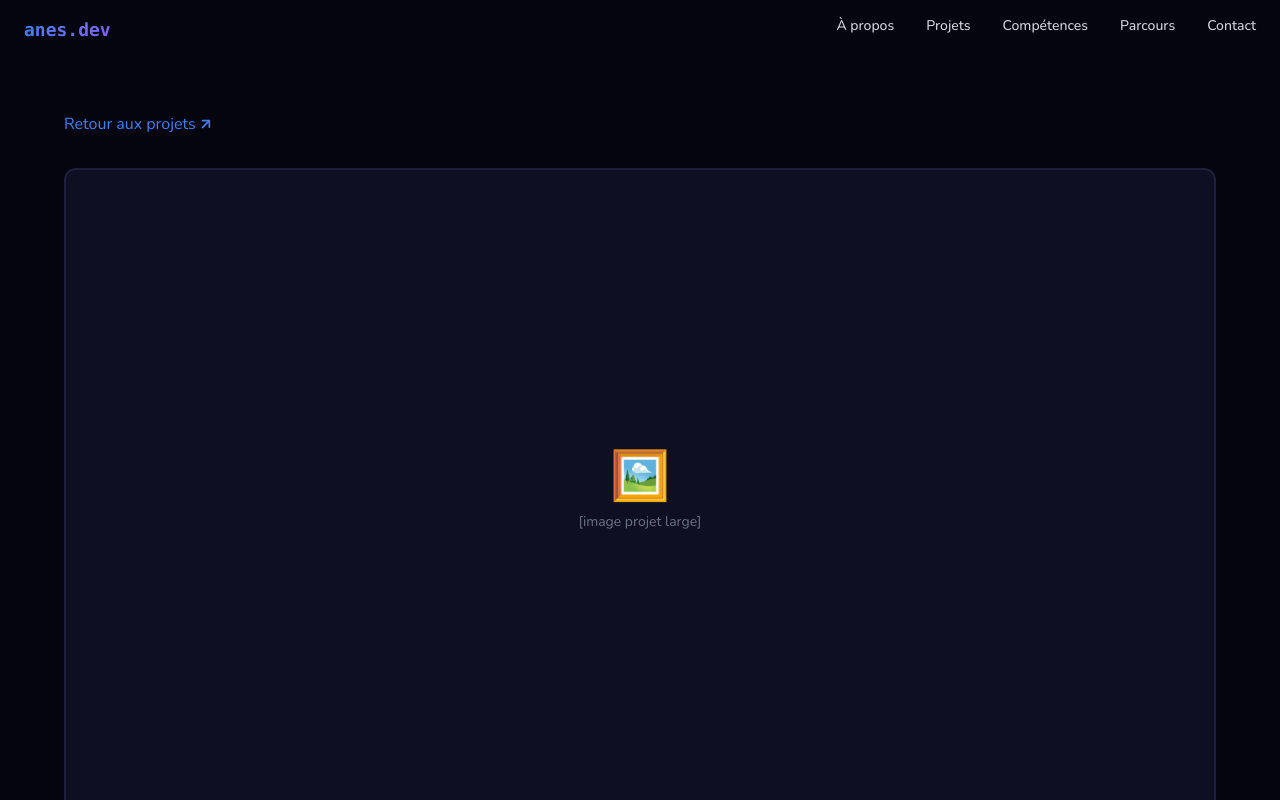
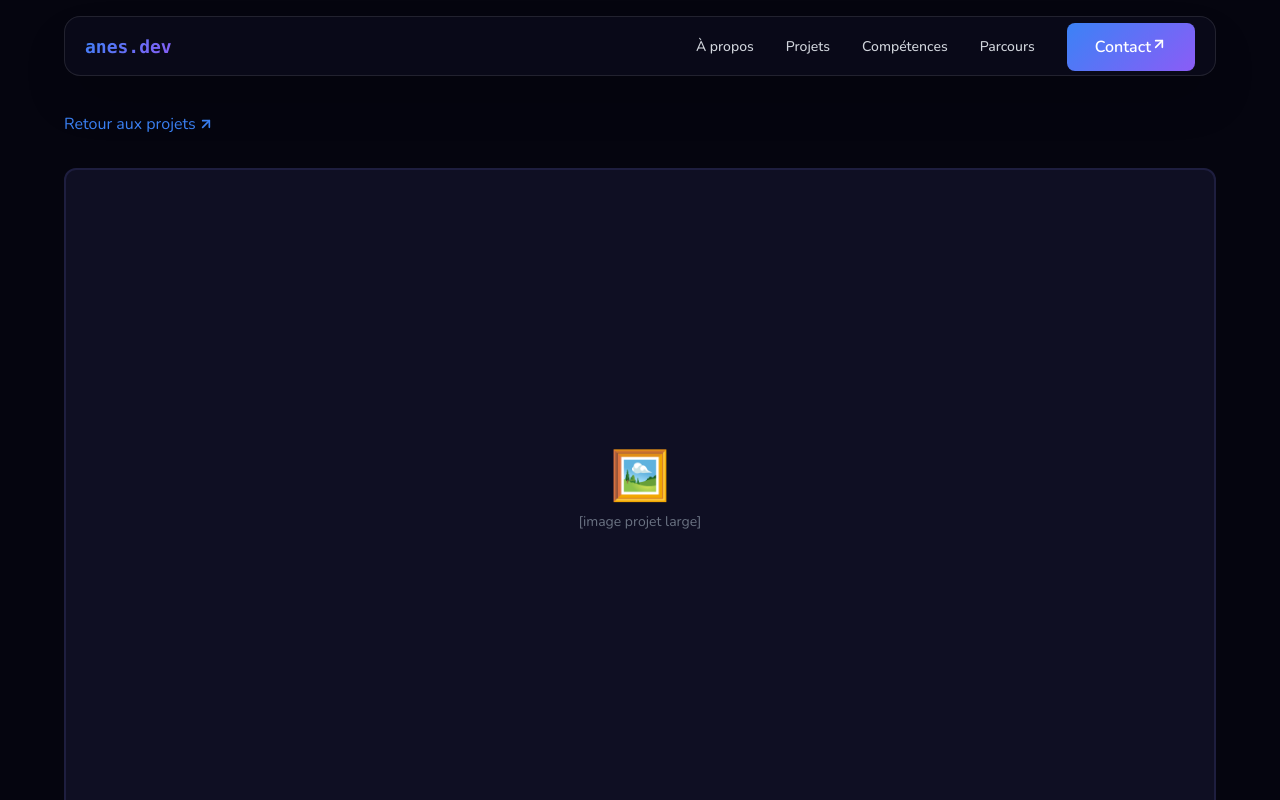
Before and after one commit to AnesHannachi/portfolio-v2, a Next.js app: page /projects/cse-bots in a window 1280 px wide. Shown: the top 800 px of the page. Built offline with nearby package versions, Linux system fonts and the light colour scheme.

Commit message:
fix:navbar shape and the contact button

```diff
--- a/src/app/projects/[slug]/page.jsx
+++ b/src/app/projects/[slug]/page.jsx
@@ -1,19 +1,8 @@
-'use client';
+import ProjectDetail from '@/components/ProjectDetail';
 
-import { use, useState } from 'react';
-import ProjectDetail from '@/components/ProjectDetail';
-import Navbar from '@/components/Navbar';
-import ContactModal from '@/components/ContactModal';
+export default async function ProjectDetailPage({ params }) {
+  const resolvedParams = await params;
+  const slug = resolvedParams?.slug;
 
-export default function ProjectDetailPage({ params }) {
-  const { slug } = use(params);
-  const [isContactOpen, setIsContactOpen] = useState(false);
-
-  return (
-    <main className="min-h-screen bg-[#05050f] text-white">
-      <Navbar onContactClick={() => setIsContactOpen(true)} />
-      <ProjectDetail slug={slug} />
-      <ContactModal isOpen={isContactOpen} onClose={() => setIsContactOpen(false)} />
-    </main>
-  );
+  return <ProjectDetail slug={slug} />;
 }
--- a/src/components/Navbar.jsx
+++ b/src/components/Navbar.jsx
@@ -1,13 +1,17 @@
 'use client';
 
-import { useState, useEffect, useLayoutEffect, useRef } from 'react';
+import { useState, useEffect, useRef } from 'react';
 import Link from 'next/link';
 import { gsap } from 'gsap';
 import { GoArrowUpRight } from 'react-icons/go';
+import { ArrowUpRight } from 'lucide-react';
 
 export default function Navbar({ onContactClick }) {
   const [isOpen, setIsOpen] = useState(false);
   const [isScrolled, setIsScrolled] = useState(false);
+
+  const mobileNavRef = useRef(null);
+  const cardsRef = useRef([]);
 
   useEffect(() => {
     const handleScroll = () => {
@@ -17,90 +21,280 @@ export default function Navbar({ onContactClick }) {
     return () => window.removeEventListener('scroll', handleScroll);
   }, []);
 
-  const navLinks = [
-    { label: 'À propos', href: '#about' },
-    { label: 'Projets', href: '#projects' },
-    { label: 'Compétences', href: '#skills' },
-    { label: 'Parcours', href: '#parcours' },
-    { label: 'Contact', href: '#contact', onClick: onContactClick },
+  const cardItems = [
+    {
+      label: 'À propos',
+      subLabel: 'Découvrir mon profil',
+      href: '#about',
+    },
+    {
+      label: 'Projets',
+      subLabel: 'Voir mes réalisations',
+      href: '#projects',
+    },
+    {
+      label: 'Compétences',
+      subLabel: 'Stack technique & Outils',
+      href: '#skills',
+    },
+    {
+      label: 'Parcours',
+      subLabel: 'Mon expérience & Formation',
+      href: '#parcours',
+    },
+    {
+      label: 'Contact',
+      subLabel: 'Me contacter',
+      href: '#contact',
+      onClick: onContactClick,
+    },
   ];
 
+  const calculateHeight = () => {
+    const navEl = mobileNavRef.current;
+    if (!navEl) return 60;
+
+    const contentEl = navEl.querySelector('.card-nav-content');
+    if (contentEl) {
+      const wasVisibility = contentEl.style.visibility;
+      const wasPointerEvents = contentEl.style.pointerEvents;
+      const wasPosition = contentEl.style.position;
+      const wasHeight = contentEl.style.height;
+
+      contentEl.style.visibility = 'visible';
+      contentEl.style.pointerEvents = 'auto';
+      contentEl.style.position = 'static';
+      contentEl.style.height = 'auto';
+
+      contentEl.offsetHeight;
+
+      const topBar = 60;
+      const padding = 16;
+      const contentHeight = contentEl.scrollHeight;
+
+      contentEl.style.visibility = wasVisibility;
+      contentEl.style.pointerEvents = wasPointerEvents;
+      contentEl.style.position = wasPosition;
+      contentEl.style.height = wasHeight;
+
+      return topBar + contentHeight + padding;
+    }
+    return 400;
+  };
+
+  useEffect(() => {
+    const navEl = mobileNavRef.current;
+    if (!navEl) return;
+
+    if (isOpen) {
+      const targetHeight = calculateHeight();
+      gsap.to(navEl, {
+        height: targetHeight,
+        duration: 0.4,
+        ease: 'power3.out',
+      });
+      gsap.to(cardsRef.current, {
+        y: 0,
+        opacity: 1,
+        duration: 0.35,
+        ease: 'power3.out',
+        stagger: 0.06,
+        overwrite: 'auto',
+      });
+    } else {
+      gsap.to(cardsRef.current, {
+        y: 20,
+        opacity: 0,
+        duration: 0.2,
+        ease: 'power3.in',
+      });
+      gsap.to(navEl, {
+        height: 60,
+        duration: 0.3,
+        ease: 'power3.inOut',
+      });
+    }
+  }, [isOpen]);
+
+  const toggleMenu = () => {
+    setIsOpen((prev) => !prev);
+  };
+
+  const setCardRef = (i) => (el) => {
+    if (el) cardsRef.current[i] = el;
+  };
+
   return (
+    <div className="fixed top-4 left-1/2 -translate-x-1/2 w-[92%] max-w-6xl z-50 mb-10">
+      {/* Floating Pill Nav Bar */}
       <nav
-      className={`fixed top-0 w-full z-50 transition-all duration-300 ${
-        isScrolled
-          ? 'bg-[#05050f]/80 backdrop-blur-md border-b border-white/10 shadow-sm'
-          : 'bg-transparent border-b border-transparent'
+        ref={mobileNavRef}
+        className={`card-nav ${isOpen ? 'open' : ''} block rounded-2xl shadow-2xl relative overflow-hidden transition-all duration-300 border border-white/10 ${isScrolled ? 'bg-[#0a0a1a]/95 backdrop-blur-xl' : 'bg-[#0a0a1a]/90 backdrop-blur-md'
           }`}
+        style={{ height: '60px' }}
       >
-      <div className="max-w-7xl mx-auto px-6 py-4 flex justify-between ">
-        {/* Logo */}
-        {/* The logo is not working, it should be a link to the hero section*/}
-        {/*make it a link to the hero section*/}
-        <Link href="#hero" className="font-mono text-lg font-bold gradient-text">
+        {/* Top Header Bar */}
+        <div className="h-[60px] flex items-center justify-between px-5 z-[2] relative">
+
+          {/* DESKTOP HEADER (md:flex) */}
+          <div className="hidden md:flex items-center justify-between w-full ">
+            {/* Left: Logo */}
+            <Link href="#hero" className="font-mono text-lg font-bold gradient-text flex items-center gap-2">
               anes.dev
             </Link>
 
-        {/* Desktop Navigation */}
-        <div className="hidden md:flex gap-8">
-          {navLinks.map((link) => (
+            {/* Right: Nav Links + Contact CTA */}
+            <div className="flex items-center gap-8">
               <a
-              key={link.label}
-              href={link.href}
+                href="#about"
+                className="text-gray-300 transition-colors duration-300 text-sm font-medium relative group"
+              >
+                <span className="group-hover:gradient-text">À propos</span>
+                <span className="absolute bottom-0 left-0 w-0 h-0.5 bg-gradient-to-r from-[#3B82F6] to-[#8B5CF6] group-hover:w-full transition-all duration-300"></span>
+              </a>
+              <a
+                href="#projects"
+                className="text-gray-300 transition-colors duration-300 text-sm font-medium relative group"
+              >
+                <span className="group-hover:gradient-text">Projets</span>
+                <span className="absolute bottom-0 left-0 w-0 h-0.5 bg-gradient-to-r from-[#3B82F6] to-[#8B5CF6] group-hover:w-full transition-all duration-300"></span>
+              </a>
+              <a
+                href="#skills"
+                className="text-gray-300 transition-colors duration-300 text-sm font-medium relative group"
+              >
+                <span className="group-hover:gradient-text">Compétences</span>
+                <span className="absolute bottom-0 left-0 w-0 h-0.5 bg-gradient-to-r from-[#3B82F6] to-[#8B5CF6] group-hover:w-full transition-all duration-300"></span>
+              </a>
+              <a
+                href="#parcours"
+                className="text-gray-300 transition-colors duration-300 text-sm font-medium relative group"
+              >
+                <span className="group-hover:gradient-text">Parcours</span>
+                <span className="absolute bottom-0 left-0 w-0 h-0.5 bg-gradient-to-r from-[#3B82F6] to-[#8B5CF6] group-hover:w-full transition-all duration-300"></span>
+              </a>
+              <a href="#contact"
               onClick={(e) => {
-                if (link.onClick) {
+                if (onContactClick) {
                   e.preventDefault();
-                  link.onClick();
+                  onContactClick();
                 }
               }}
-              className="text-gray-300 hover:text-blue-400 transition-colors duration-300 text-sm font-medium relative group"
+              className="group btn-primary inline-flex items-center justify-center">
+              <span className="inline-flex items-center justify-center w-0 opacity-0 -translate-x-2 group-hover:w-5 group-hover:opacity-100 group-hover:translate-x-0 transition-all duration-300 overflow-hidden">
+                <ArrowUpRight className="w-4 h-4" strokeWidth={2.5} />
+              </span>
+              <span>Contact</span>
+              <span className="inline-flex items-center justify-center w-4 opacity-100 translate-x-0 group-hover:w-0 group-hover:opacity-0 group-hover:translate-x-2 transition-all duration-300 overflow-hidden">
+                <ArrowUpRight className="w-4 h-4" strokeWidth={2.5} />
+              </span>
+            </a>
+            </div>
+          </div>
+
+          {/* MOBILE HEADER (md:hidden): Left Hamburger | Center Logo | Right Contact */}
+          <div className="flex md:hidden items-center justify-between w-full relative">
+            {/* Left: Hamburger Menu Icon */}
+            <div
+              className={`hamburger-menu ${isOpen ? 'open' : ''} group h-full flex flex-col items-center justify-center cursor-pointer gap-[6px]`}
+              onClick={toggleMenu}
+              onKeyDown={(e) => {
+                if (e.key === 'Enter' || e.key === ' ') {
+                  e.preventDefault();
+                  toggleMenu();
+                }
+              }}
+              role="button"
+              aria-label={isOpen ? 'Close menu' : 'Open menu'}
+              aria-expanded={isOpen}
+              tabIndex={0}
+              style={{ color: '#fff' }}
             >
-              {link.label}
-              <span className="absolute bottom-0 left-0 w-0 h-0.5 bg-blue-400 group-hover:w-full transition-all duration-300"></span>
+              <div
+                className={`hamburger-line w-[24px] h-[2px] bg-current transition-[transform,opacity,margin] duration-300 ease-linear [transform-origin:50%_50%] ${isOpen ? 'translate-y-[4px] rotate-45' : ''
+                  } group-hover:opacity-75`}
+              />
+              <div
+                className={`hamburger-line w-[24px] h-[2px] bg-current transition-[transform,opacity,margin] duration-300 ease-linear [transform-origin:50%_50%] ${isOpen ? '-translate-y-[4px] -rotate-45' : ''
+                  } group-hover:opacity-75`}
+              />
+            </div>
+
+            {/* Center: Logo (Centered) */}
+            <div className="absolute left-1/2 top-1/2 -translate-x-1/2 -translate-y-1/2">
+              <Link href="#hero" className="font-mono text-base font-bold gradient-text">
+                anes.dev
+              </Link>
+            </div>
+
+            {/* Right: Contact CTA Button */}
+            {/* <a
+              href="#contact"
+              onClick={(e) => {
+                if (onContactClick) {
+                  e.preventDefault();
+                  onContactClick();
+                }
+              }}
+              className="btn-primary text-xs font-semibold px-3.5 py-1.5 rounded-lg text-white"
+            >
+              Contact
+            </a> */}
+
+              <a href="#contact"
+              onClick={(e) => {
+                if (onContactClick) {
+                  e.preventDefault();
+                  onContactClick();
+                }
+              }}
+              className="group btn-primary inline-flex items-center justify-center">
+              <span className="inline-flex items-center justify-center w-0 opacity-0 -translate-x-2 group-hover:w-5 group-hover:opacity-100 group-hover:translate-x-0 transition-all duration-300 overflow-hidden">
+                <ArrowUpRight className="w-4 h-4" strokeWidth={2.5} />
+              </span>
+              <span>Contact</span>
+              <span className="inline-flex items-center justify-center w-4 opacity-100 translate-x-0 group-hover:w-0 group-hover:opacity-0 group-hover:translate-x-2 transition-all duration-300 overflow-hidden">
+                <ArrowUpRight className="w-4 h-4" strokeWidth={2.5} />
+              </span>
+            </a>
+          </div>
+
+        </div>
+
+        {/* Mobile Expandable Cards Container */}
+        <div
+          className={`card-nav-content md:hidden absolute left-0 right-0 top-[60px] p-2.5 flex flex-col gap-2 justify-start z-[1] transition-opacity duration-300 ${isOpen ? 'visible pointer-events-auto opacity-100' : 'invisible pointer-events-none opacity-0'
+            }`}
+          aria-hidden={!isOpen}
+        >
+          {cardItems.map((item, idx) => (
+            <a
+              key={item.label}
+              ref={setCardRef(idx)}
+              href={item.href}
+              onClick={(e) => {
+                if (item.onClick) {
+                  e.preventDefault();
+                  item.onClick();
+                }
+                toggleMenu();
+              }}
+              className="nav-card select-none flex items-center justify-between p-3.5 rounded-xl no-underline transition-all duration-300 hover:opacity-90 active:scale-[0.98]"
+              style={{
+                background: 'linear-gradient(#13111C, #13111C) padding-box, linear-gradient(135deg, #3B82F6 0%, #8B5CF6 100%) border-box',
+                border: '1px solid transparent',
+                borderRadius: '12px',
+              }}
+            >
+              <div className="flex flex-col gap-0.5">
+                <span className="font-bold text-base text-white">{item.label}</span>
+                <span className="text-xs gradient-text font-medium">{item.subLabel}</span>
+              </div>
+              <GoArrowUpRight className="w-5 h-5 text-[#3B82F6] shrink-0" aria-hidden="true" />
             </a>
           ))}
         </div>
-
-       {/* Mobile Menu Button */}
-        <button
-          className="md:hidden text-[#e2e8f0] hover:text-[#3B82F6] transition-colors"
-          onClick={() => setIsOpen(!isOpen)}
-          aria-label="Menu"
-        >
-          <svg className="w-6 h-6" fill="none" stroke="currentColor" viewBox="0 0 24 24">
-            <path
-              strokeLinecap="round"
-              strokeLinejoin="round"
-              strokeWidth={2}
-              d={isOpen ? 'M6 18L18 6M6 6l12 12' : 'M4 6h16M4 12h16M4 18h16'}
-            />
-          </svg>
-        </button>
+      </nav>
     </div>
-
-      {/* Mobile Menu */}
-      {isOpen && (
-        <div className="md:hidden glass mx-4 mb-4 rounded-lg p-4 animate-slide-down">
-          <div className="flex flex-col gap-4">
-            {navLinks.map((link) => (
-              <a
-                key={link.label}
-                href={link.href}
-                onClick={(e) => {
-                  if (link.onClick) {
-                    e.preventDefault();
-                    link.onClick();
-                  }
-                  setIsOpen(false);
-                }}
-                className="text-[#e2e8f0] hover:text-[#3B82F6] transition-colors text-sm font-medium"
-              >
-                {link.label}
-              </a>
-            ))}
-          </div>
-        </div>
-      )}
-    </nav>
   );
 }
--- a/src/components/ProjectDetail.jsx
+++ b/src/components/ProjectDetail.jsx
@@ -1,5 +1,8 @@
 'use client';
 
+import { useState } from 'react';
+import Navbar from '@/components/Navbar';
+import ContactModal from '@/components/ContactModal';
 import { ArrowUpRight } from 'lucide-react';
 import { FaReact, FaNodeJs, FaPython } from 'react-icons/fa';
 import {
@@ -112,10 +115,13 @@ const projectData = {
 };
 
 export default function ProjectDetail({ slug }) {
+  const [isContactOpen, setIsContactOpen] = useState(false);
   const project = projectData[slug];
 
-  if (!project) {
   return (
+    <main className="min-h-screen bg-[#05050f] text-white">
+      <Navbar onContactClick={() => setIsContactOpen(true)} />
+      {!project ? (
         <div className="min-h-screen pt-32 px-6 md:px-8">
           <div className="max-w-4xl mx-auto text-center">
             <h1 className="text-4xl font-bold text-[#e2e8f0] mb-4">Projet non trouvé</h1>
@@ -130,10 +136,7 @@ export default function ProjectDetail({ slug }) {
             </a>
           </div>
         </div>
-    );
-  }
-
-  return (
+      ) : (
         <div className="min-h-screen py-20 md:py-28 px-6 md:px-8">
       <div className="max-w-6xl mx-auto">
         {/* Back Link */}
@@ -274,5 +277,8 @@ export default function ProjectDetail({ slug }) {
         </div>
       </div>
       </div>
+      )}
+      <ContactModal isOpen={isContactOpen} onClose={() => setIsContactOpen(false)} />
+    </main>
   );
 }
```
Also changed, not shown: src/components/Projects.jsx (+9 -6 lines). Lines whose indentation alone changed are shown as unchanged.
